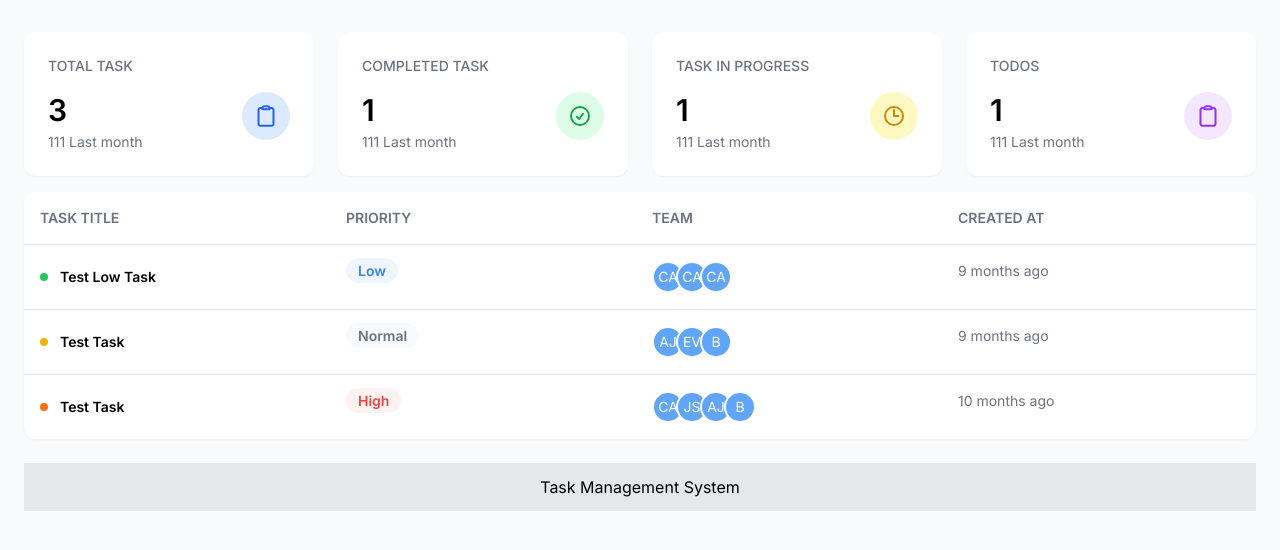
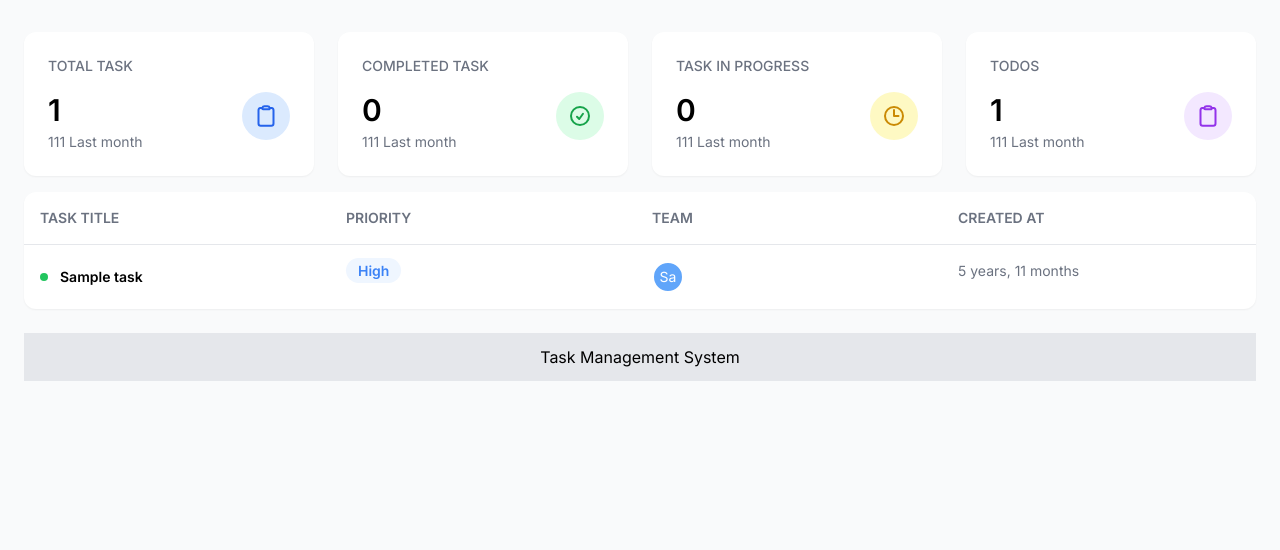
Before and after one commit to JUBAYER-AHMMED/django_practice, a Django app: page /tasks/manager_dashboard/ in a window 1280 px wide. Shown: the part 64-614 px from the top of the page. Run offline with Django 5.2, Linux system fonts and the light colour scheme; tables that the repository leaves empty hold one stand-in row (values such as "Sample post").

Commit message:
optimize the queries

```diff
--- a/class1/tasks/templates/dashboard/dashboard.html
+++ b/class1/tasks/templates/dashboard/dashboard.html
@@ -65,7 +65,7 @@
             </h3>
             <div class="flex justify-between items-start">
               <div>
-                <p class="text-3xl font-semibold mb-1">3</p>
+                <p class="text-3xl font-semibold mb-1">{{counts.all_tasksCount}}</p>
                 <p class="text-gray-500 text-sm">111 Last month</p>
               </div>
               <div class="rounded-full bg-blue-100 p-3">
@@ -95,7 +95,7 @@
             </h3>
             <div class="flex justify-between items-start">
               <div>
-                <p class="text-3xl font-semibold mb-1">1</p>
+                <p class="text-3xl font-semibold mb-1">{{counts.completed_taskCount}}</p>
                 <p class="text-gray-500 text-sm">111 Last month</p>
               </div>
               <div class="rounded-full bg-green-100 p-3">
@@ -124,7 +124,7 @@
             </h3>
             <div class="flex justify-between items-start">
               <div>
-                <p class="text-3xl font-semibold mb-1">1</p>
+                <p class="text-3xl font-semibold mb-1">{{counts.in_progress_taskCount}}</p>
                 <p class="text-gray-500 text-sm">111 Last month</p>
               </div>
               <div class="rounded-full bg-yellow-100 p-3">
@@ -153,7 +153,7 @@
             </h3>
             <div class="flex justify-between items-start">
               <div>
-                <p class="text-3xl font-semibold mb-1">1</p>
+                <p class="text-3xl font-semibold mb-1">{{counts.pending_taskCount}}</p>
                 <p class="text-gray-500 text-sm">111 Last month</p>
               </div>
               <div class="rounded-full bg-purple-100 p-3">
--- a/class1/tasks/templates/dashboard/manager_dashboard.html
+++ b/class1/tasks/templates/dashboard/manager_dashboard.html
@@ -14,57 +14,26 @@
             <div>created at</div>
           </div>
 
-          <div
+          {% for task in all_tasks %}
+            <div
             class="grid grid-cols-4 gap-6   p-4 text-sm "
           >
            <div class="flex gap-3 items-center">
                 <div class="w-2 h-2 bg-green-500 rounded-full"></div>
-                <span class="font-semibold">Test Low Task</span>
+                <span class="font-semibold">{{task.title}}</span>
             </div>
-            <div ><span class="px-3 py-1 bg-blue-50 rounded-full text-sm font-semibold text-blue-500">Low</span></div>
+            <div ><span class="px-3 py-1 bg-blue-50 rounded-full text-sm font-semibold text-blue-500">{{task.details.get_priority_display}}</span></div>
             <div class="flex -space-x-2">
-                <div class="w-8 h-8 rounded-full bg-blue-400 flex justify-center items-center text-white text-sm border-2 border-white">CA</div>
-                <div class="w-8 h-8 rounded-full bg-blue-400 flex justify-center items-center text-white text-sm border-2 border-white">CA</div>
-                <div class="w-8 h-8 rounded-full bg-blue-400 flex justify-center items-center text-white text-sm border-2 border-white">CA</div>
+                {% for emp in task.assigned_to.all %}
+                <div class="w-8 h-8 rounded-full bg-blue-400 flex justify-center items-center text-white text-sm border-2 border-white">{{emp.name|slice:':2'}}</div>{% endfor %}
+
 
             </div>
-            <div class="text-gray-500">9 months ago</div>
+            <div class="text-gray-500">{{task.created_at|timesince}}</div>
           </div>
+          {% endfor %}
 
-          <div
-            class="grid grid-cols-4 gap-6 p-4 text-sm "
-          >
-           <div class="flex gap-3 items-center">
-                <div class="w-2 h-2 bg-yellow-500 rounded-full"></div>
-                <span class="font-semibold">Test Task</span>
-            </div>
-            <div ><span class="px-3 py-1 bg-gray-50 rounded-full text-sm font-semibold text-gray-500">Normal</span></div>
-            <div class="flex -space-x-2">
-                <div class="w-8 h-8 rounded-full bg-blue-400 flex justify-center items-center text-white text-sm border-2 border-white">AJ</div>
-                <div class="w-8 h-8 rounded-full bg-blue-400 flex justify-center items-center text-white text-sm border-2 border-white">EV</div>
-                <div class="w-8 h-8 rounded-full bg-blue-400 flex justify-center items-center text-white text-sm border-2 border-white">B</div>
 
-            </div>
-            <div class="text-gray-500">9 months ago</div>
-          </div>
-
-          <div
-            class="grid grid-cols-4 gap-6 p-4 text-sm "
-          >
-           <div class="flex gap-3 items-center">
-                <div class="w-2 h-2 bg-orange-500 rounded-full"></div>
-                <span class="font-semibold">Test Task</span>
-            </div>
-            <div ><span class="px-3 py-1 bg-red-50 rounded-full text-sm font-semibold text-red-500">High</span></div>
-            <div class="flex -space-x-2">
-                <div class="w-8 h-8 rounded-full bg-blue-400 flex justify-center items-center text-white text-sm border-2 border-white">CA</div>
-                <div class="w-8 h-8 rounded-full bg-blue-400 flex justify-center items-center text-white text-sm border-2 border-white">JS</div>
-                <div class="w-8 h-8 rounded-full bg-blue-400 flex justify-center items-center text-white text-sm border-2 border-white">AJ</div>
-                <div class="w-8 h-8 rounded-full bg-blue-400 flex justify-center items-center text-white text-sm border-2 border-white">B</div>
-
-            </div>
-            <div class="text-gray-500">10 months ago</div>
-          </div>
 
 
         </div>
--- a/class1/tasks/views.py
+++ b/class1/tasks/views.py
@@ -7,7 +7,37 @@ from datetime import date, timedelta
 from django.db.models import Q,Count, Max,Min,Avg
 # Create your views here.
 def manager_dashboard(request):
-    return render(request, "dashboard/manager_dashboard.html")
+    all_tasks = Task.objects.select_related(
+        'details').prefetch_related('assigned_to').all()
+    # all_tasksCount = all_tasks.count()
+    # # pending_task = Task.objects.filter(status = 'PENDING')
+    # # pending_taskCount = pending_task.count()
+    # pending_taskCount = Task.objects.filter(status = 'PENDING').count()
+
+    # completed_task = Task.objects.filter(status = 'COMPLETED')
+    # completed_taskCount = completed_task.count()
+    # in_progress_task = Task.objects.filter(status = 'IN_PROGRESS')
+    # in_progress_taskCount = in_progress_task.count()
+
+    counts = Task.objects.aggregate(
+        all_tasksCount = Count('id'),
+        pending_taskCount =  Count('id', filter=Q(status = 'PENDING')),
+        completed_taskCount =  Count('id', filter=Q(status = 'COMPLETED')),
+        in_progress_taskCount =  Count('id', filter=Q(status = 'IN_PROGRESS'))
+        )
+    context = {
+        'all_tasks':all_tasks,
+        # 'all_tasksCount':all_tasksCount,
+        # # 'pending_task': pending_task,
+        # 'pending_taskCount':pending_taskCount,
+        # # 'completed_task':completed_task,
+        # 'completed_taskCount':completed_taskCount,
+        # # 'in_progress_task':in_progress_task,
+        # 'in_progress_taskCount':in_progress_taskCount,
+        'counts': counts,
+    }
+
+    return render(request, "dashboard/manager_dashboard.html", context)
 
 def user_dashboard(request):
     return render(request, "dashboard/user_dashboard.html")
```
